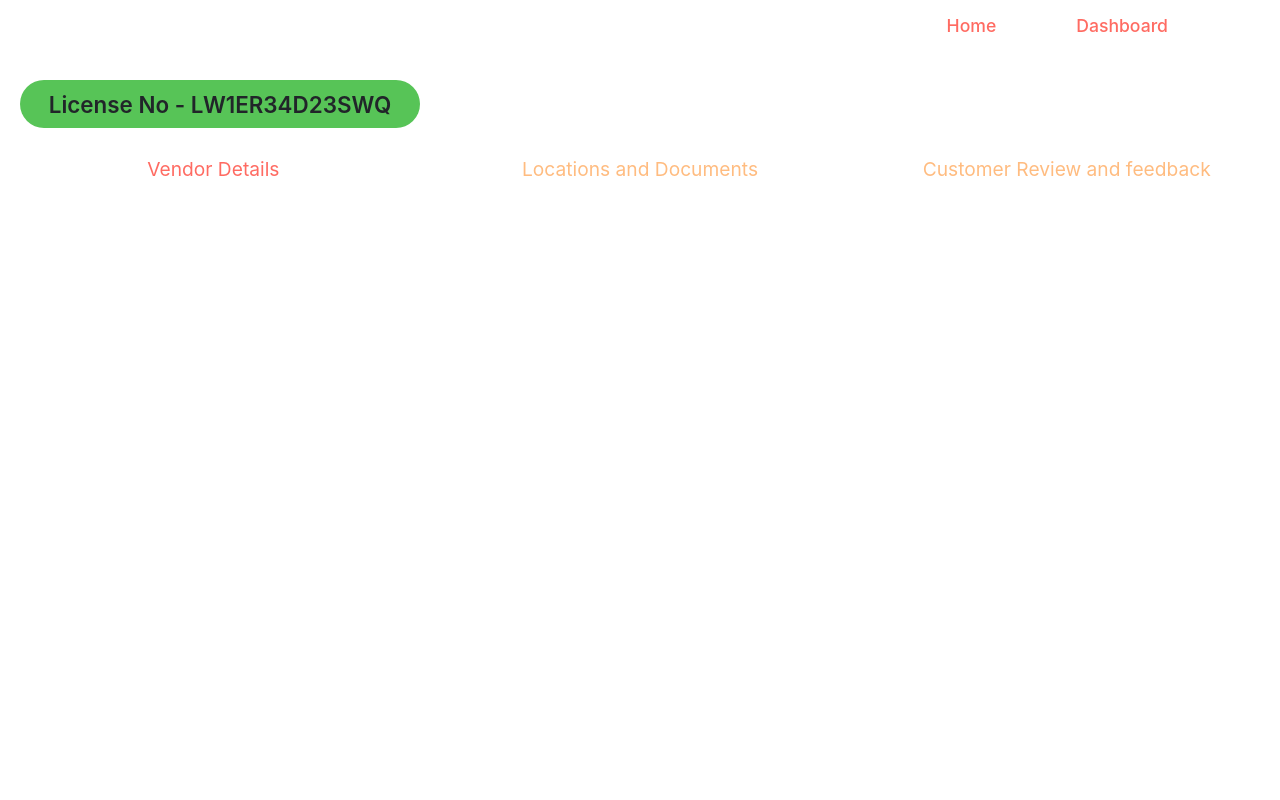
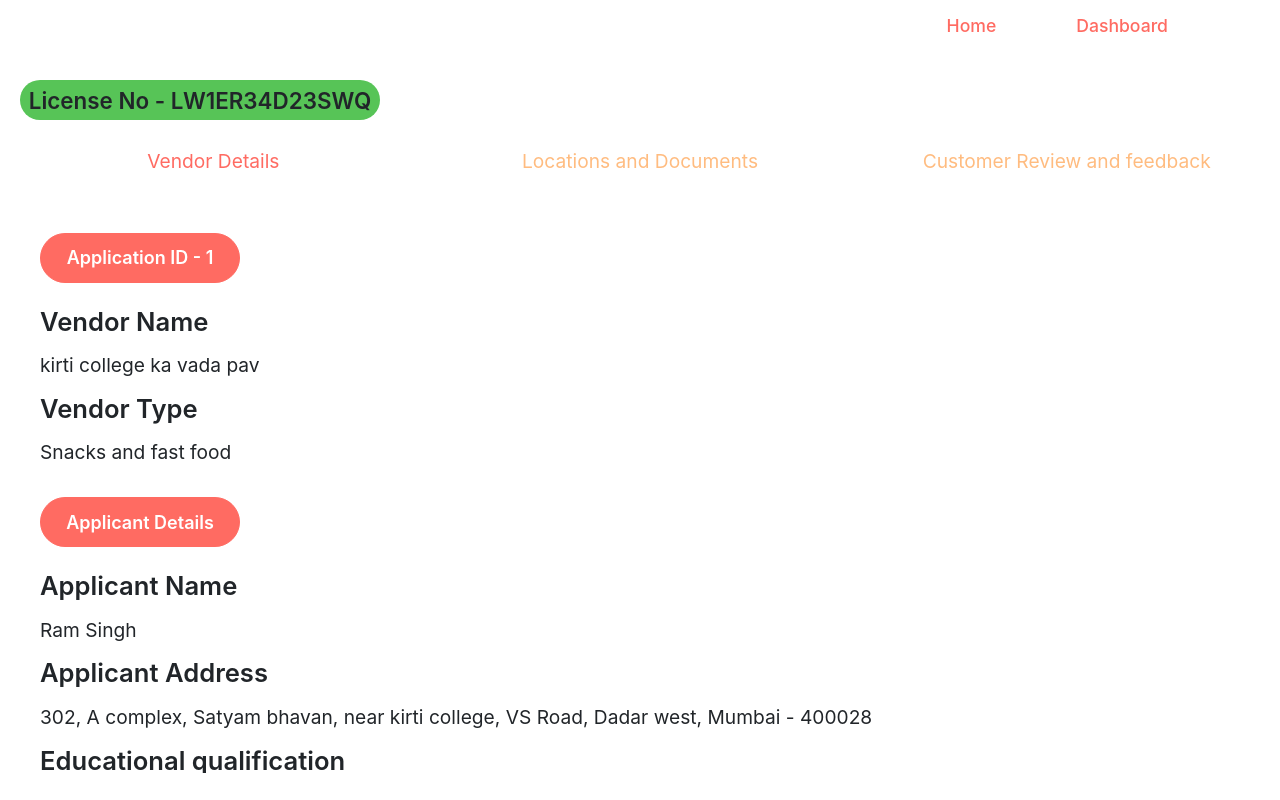
Before and after one commit to Krishanadave671/SIH-vendo, a Next.js app in the folder Website/vendo/: page /approved_application/1 in a window 1280 px wide. Built offline with nearby package versions, Linux system fonts and the light colour scheme.

Commit message:
Fixed UI ⚒ of approved application page of vendor

```diff
--- a/Website/vendo/pages/approved_application/[vendor_id].js
+++ b/Website/vendo/pages/approved_application/[vendor_id].js
@@ -1,23 +1,111 @@
 import Button from 'react-bootstrap/Button';
 import Navbar2 from '../components/Navbar2.jsx';
 import React, { useEffect, useState } from 'react';
+import Rating from '@mui/material/Rating';
+import Card from 'react-bootstrap/Card';
 
 function VendorApplicationDetails({VendorId}){
     let [state,changeState] = useState(0);
 
     const MainContainer = () =>{
 
+        const customer_review = [
+            {
+                'rating':'2.5',
+                'customer_name':'Anoymous 1',
+                'customer_title': 'Average food service',
+                'desc': 'Lorem ipsum dolor sit amet, consectetur adipiscing elit. Nullam quis felis non ante mattis tempus rutrum vel massa. Suspendisse efficitur, augue sit amet vestibulum lobortis, urna mi finibus lectus, vel luctus nunc risus eu turpis. Curabitur eget est eget nisi scelerisque pellentesque. Fusce faucibus sapien vel mauris commodo aliquet. In id dapibus erat. Ut fringilla, nulla et imperdiet aliquet, orci erat fringilla est, quis fermentum mauris lorem ut odio. Quisque est enim, eleifend vel erat vel, lobortis tristique dolor. In molestie massa quam, sed laoreet odio congue eu. Integer a dui dapibus, accumsan nulla in, dictum mi. Ut viverra, dui vel dignissim vehicula, nulla quam rutrum neque, nec rutrum sem mauris nec dui. In tempus lobortis urna quis auctor. Morbi gravida maximus nisi eget fermentum. Praesent pulvinar, velit eget mattis auctor, nunc dui elementum augue, ut hendrerit dui nisl non diam.'
+            },
+            {
+                'rating':'4.5',
+                'customer_name':'Anoymous 2',
+                'customer_title': 'Best food in dadar',
+                'desc': 'Lorem ipsum dolor sit amet, consectetur adipiscing elit. Nullam quis felis non ante mattis tempus rutrum vel massa. Suspendisse efficitur, augue sit amet vestibulum lobortis, urna mi finibus lectus, vel luctus nunc risus eu turpis. Curabitur eget est eget nisi scelerisque pellentesque. Fusce faucibus sapien vel mauris commodo aliquet. In id dapibus erat. Ut fringilla, nulla et imperdiet aliquet, orci erat fringilla est, quis fermentum mauris lorem ut odio. Quisque est enim, eleifend vel erat vel, lobortis tristique dolor. In molestie massa quam, sed laoreet odio congue eu. Integer a dui dapibus, accumsan nulla in, dictum mi. Ut viverra, dui vel dignissim vehicula, nulla quam rutrum neque, nec rutrum sem mauris nec dui. In tempus lobortis urna quis auctor. Morbi gravida maximus nisi eget fermentum. Praesent pulvinar, velit eget mattis auctor, nunc dui elementum augue, ut hendrerit dui nisl non diam.'
+            },
+            {
+                'rating':'1',
+                'customer_name':'Anoymous 2',
+                'customer_title': 'Worst food',
+                'desc': 'Lorem ipsum dolor sit amet, consectetur adipiscing elit. Nullam quis felis non ante mattis tempus rutrum vel massa. Suspendisse efficitur, augue sit amet vestibulum lobortis, urna mi finibus lectus, vel luctus nunc risus eu turpis. Curabitur eget est eget nisi scelerisque pellentesque. Fusce faucibus sapien vel mauris commodo aliquet. In id dapibus erat. Ut fringilla, nulla et imperdiet aliquet, orci erat fringilla est, quis fermentum mauris lorem ut odio. Quisque est enim, eleifend vel erat vel, lobortis tristique dolor. In molestie massa quam, sed laoreet odio congue eu. Integer a dui dapibus, accumsan nulla in, dictum mi. Ut viverra, dui vel dignissim vehicula, nulla quam rutrum neque, nec rutrum sem mauris nec dui. In tempus lobortis urna quis auctor. Morbi gravida maximus nisi eget fermentum. Praesent pulvinar, velit eget mattis auctor, nunc dui elementum augue, ut hendrerit dui nisl non diam.'
+            },
+
+        ]
+        const CustomerReview = () =>{
+            const reviews  =  customer_review.map((reviews) =>{
+                return (
+                    <li>
+                        <Card>
+                            <Card.Body>
+                                <Card.Title>{reviews.customer_name}</Card.Title>
+                                <Card.Subtitle className="mb-2 text-muted">
+                                    <Rating name="read-only" precision={0.5} value={parseInt(reviews.rating)} readOnly />
+                                    <div className="pending-application-section-desc"> {reviews.customer_title} </div>
+                                </Card.Subtitle>
+                                <Card.Text>
+
+                                {reviews.desc}
+                                </Card.Text>
+                                <Card.Link href={``}>Card Link</Card.Link>
+                                <Card.Link href="#">Another Link</Card.Link>
+                            </Card.Body>
+                        </Card>
+                    </li>
+                );
+            });
+            return reviews;
+        }
         if(state == 0){
             return (
                 <div className="approved-application-main-container">
-
+                     <Button variant="primary" className='pending-application-banner'>Application ID - {VendorId}</Button>{' '}
+                    <div className="pending-application-section-title">Vendor Name </div>
+                    <div className="pending-application-section-desc">kirti college ka vada pav </div>
+                    <div className="pending-application-section-title">Vendor Type </div>
+                    <div className="pending-application-section-desc">Snacks and fast food </div>
+                    <Button variant="primary" className='pending-application-banner'>Applicant Details </Button>{' '}
+                    <div className="pending-application-section-title">Applicant Name </div>
+                    <div className="pending-application-section-desc"> Ram Singh </div>
+                    <div className="pending-application-section-title">Applicant Address </div>
+                    <div className="pending-application-section-desc"> 302, A complex, Satyam bhavan, near kirti college, VS Road, Dadar west, Mumbai - 400028</div>
+                    <div className="pending-application-section-title">Educational qualification </div>
+                    <div className="pending-application-section-desc"> BE in Computers, IIT Bombay</div>
+                    <div className="pending-application-btn">
+                        <Button variant="primary">Send Warning</Button>{' '}
+                        <Button variant="primary">Revoke license</Button>{' '}
+                    </div>
                 </div>
                 )
             }
-        else{
+        else if(state == 1){
             return (
                 <div className="approved-application-main-container">
+                    <div className="pending-application-section-title">Documents </div>
+                    <div className="pending-application-docs">
+                        <a href="https://firebasestorage.googleapis.com/v0/b/dhatnoon-backend.appspot.com/o/DBMS_Notes.pdf?alt=media&token=6a001bc9-3a6c-4cd0-8324-460caeab3f15" target="_blank" rel="noreferrer">
+                            View Aadhar Card
+                        </a>
+                        <a href="https://firebasestorage.googleapis.com/v0/b/dhatnoon-backend.appspot.com/o/DBMS_Notes.pdf?alt=media&token=6a001bc9-3a6c-4cd0-8324-460caeab3f15" target="_blank" rel="noreferrer">
+                            View PAN Card
+                        </a>
+                    </div>
+                    <div className="pending-application-section-title">Vendor Location </div>
+                    <div className="pending-application-section-desc">Govardhan complex, Jogeshwari East</div>
+                    <iframe
+                    src="https://www.google.com/maps/embed?pb=!1m14!1m8!1m3!1d3769.272443884724!2d72.8550272!3d19.139548!3m2!1i1024!2i768!4f13.1!3m3!1m2!1s0x3be7b7d211a8f3f9%3A0xc486c8427dd019a8!2sGovardhan%20Complex%2C%20Jogeshwari%20East%2C%20Mumbai%2C%20Maharashtra%20400060!5e0!3m2!1sen!2sin!4v1659283732518!5m2!1sen!2sin"
+                    title="description"
+                    height={400}></iframe>
 
+                </div>
+            )
+        }
+        else {
+            return (
+                <div className="approved-application-main-container">
+                    <div className="pending-application-section-title">Ratings</div>
+                    <Rating name="read-only" value={3} readOnly />
+                    <ul>
+                        <CustomerReview />
+                    </ul>
                 </div>
             )
         }
--- a/Website/vendo/styles/ApprovedApplication.css
+++ b/Website/vendo/styles/ApprovedApplication.css
@@ -35,9 +35,9 @@
     color: var(--secondary-color);
 }
 .license-id{
-    width: 400px;
-    height: 48px;
-    border-radius: 48px;
+    width: 360px;
+    height: 40px;
+    border-radius: 40px;
     text-align: center;
     font-weight: 600;
     margin-top: 80px;
@@ -45,5 +45,24 @@
     margin-bottom: 20px;
     font-size: 1.4rem;
     background-color: rgb(87, 196, 87);
-    padding: 8px;
+    padding: 4px;
 }
+
+.approved-application-main-container{
+    margin-left: 40px;
+    margin-right: 20px;
+    padding-right: 20px;
+    padding-bottom: 30px;
+    margin-top: 30px;
+    height: 70vh;
+    overflow: hidden;
+    overflow-y: scroll;
+
+}
+.approved-application-main-container iframe{
+    width: 100%;
+}
+.approved-application-main-container ul li{
+    margin-top: 20px;
+    margin-bottom: 20px;
+}
--- a/Website/vendo/styles/PendingApplication.css
+++ b/Website/vendo/styles/PendingApplication.css
@@ -44,3 +44,12 @@
     margin-top: 20px;
     justify-content: space-between;
 }
+.pending-application-docs a{
+    display: block;
+    border: 1px solid black;
+    margin-top: 20px;
+    margin-bottom: 20px;
+    height: 30px;
+    border-radius: 40px;
+    text-align: center;
+}
--- a/Website/vendo/styles/globals.css
+++ b/Website/vendo/styles/globals.css
@@ -4,6 +4,7 @@ body {
   margin: 0;
   font-family: -apple-system, BlinkMacSystemFont, Segoe UI, Roboto, Oxygen,
     Ubuntu, Cantarell, Fira Sans, Droid Sans, Helvetica Neue, sans-serif;
+    overflow: hidden; /* Hide scrollbars */
 }
 
 :root{
```
Also changed, not shown: Website/vendo/pages/pending_application/[application_id].js (+5 -2 lines), Website/vendo/pages/vendor_application.js (deleted, +0 -16 lines).
